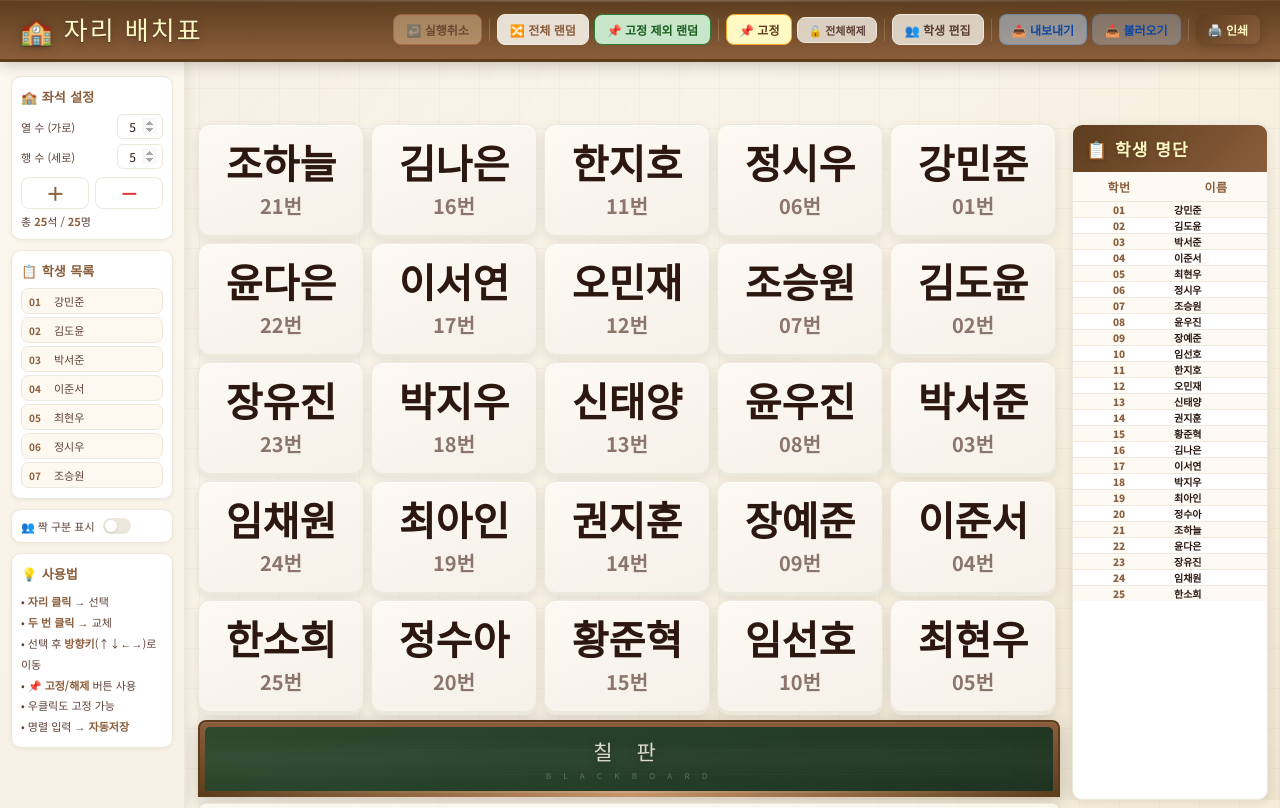
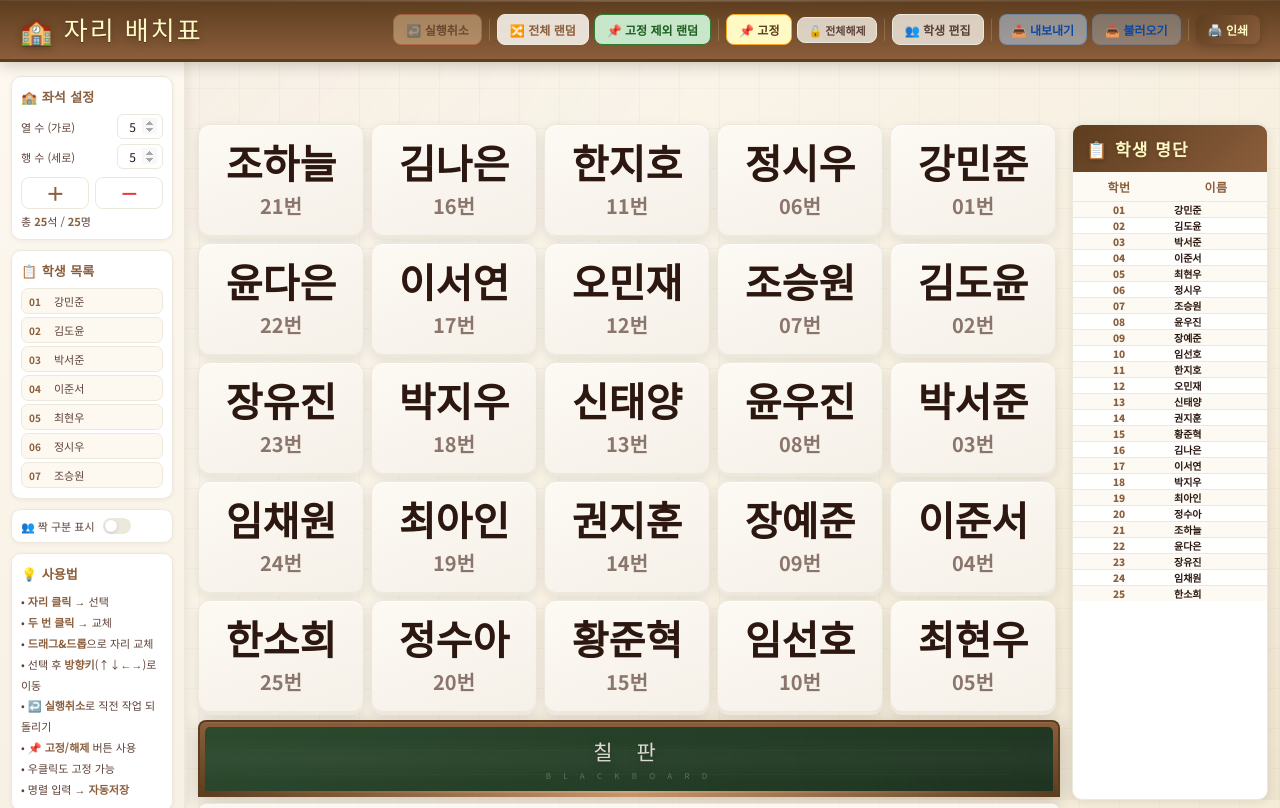
Before and after one commit to Namkicheol/seat-chart, a plain HTML site: page index.html in a window 1280 px wide. Drawn offline with Linux system fonts and the light colour scheme; a web font is replaced by a local one.

Commit message:
사이드바 사용법에 드래그&드롭 + 실행취소 안내 추가
manual drag 동작 확인 후 사용자에게 알려야 할 핵심 기능 두 가지 사용법에 명시.

Co-Authored-By: Claude Opus 4.7 (1M context) <noreply@anthropic.com>

```diff
--- a/index.html
+++ b/index.html
@@ -946,7 +946,9 @@ body::before{
       <div class="sb-tip">
         • <b>자리 클릭</b> → 선택<br>
         • <b>두 번 클릭</b> → 교체<br>
+        • <b>드래그&드롭</b>으로 자리 교체<br>
         • 선택 후 <b>방향키</b>(↑↓←→)로 이동<br>
+        • <b>↩️ 실행취소</b>로 직전 작업 되돌리기<br>
         • <b>📌 고정/해제</b> 버튼 사용<br>
         • 우클릭도 고정 가능<br>
         • 명렬 입력 → <b>자동저장</b>
```
